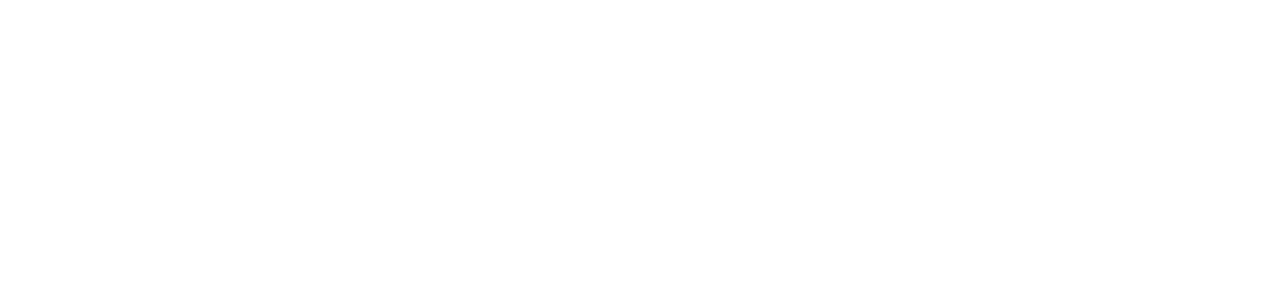
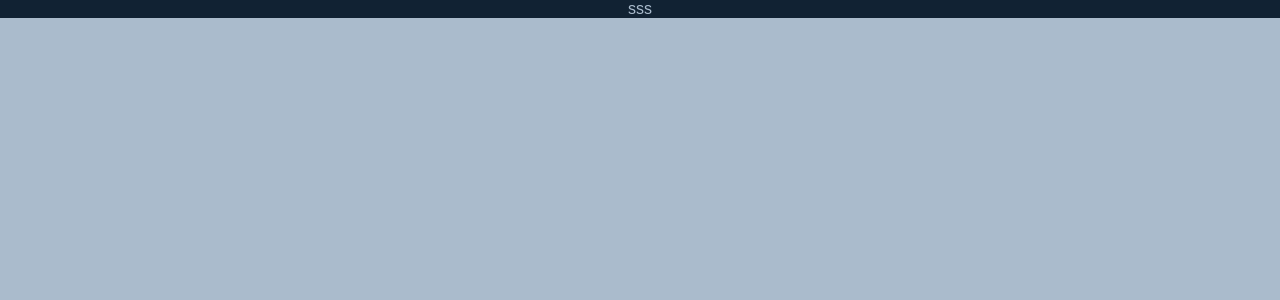
Before and after one commit to Kratak/LEARNING--Flashcards, a React (Create React App) app: page / in a window 1280 px wide. Shown: the top 300 px of the page. Built offline with nearby package versions, Linux system fonts and the light colour scheme.

Commit message:
init structure, basic styles

```diff
--- a/src/App.css
+++ b/src/App.css
@@ -1,3 +1,5 @@
 .App {
   text-align: center;
+  color: #abc;
+  background-color: #123;
 }
--- a/src/App.js
+++ b/src/App.js
@@ -5,6 +5,7 @@
   render() {
     return (
       <div className="App">
+      sss
       </div>
     );
   }
--- a/src/index.css
+++ b/src/index.css
@@ -2,4 +2,5 @@
   margin: 0;
   padding: 0;
   font-family: sans-serif;
+  background-color: #abc;
 }
```
